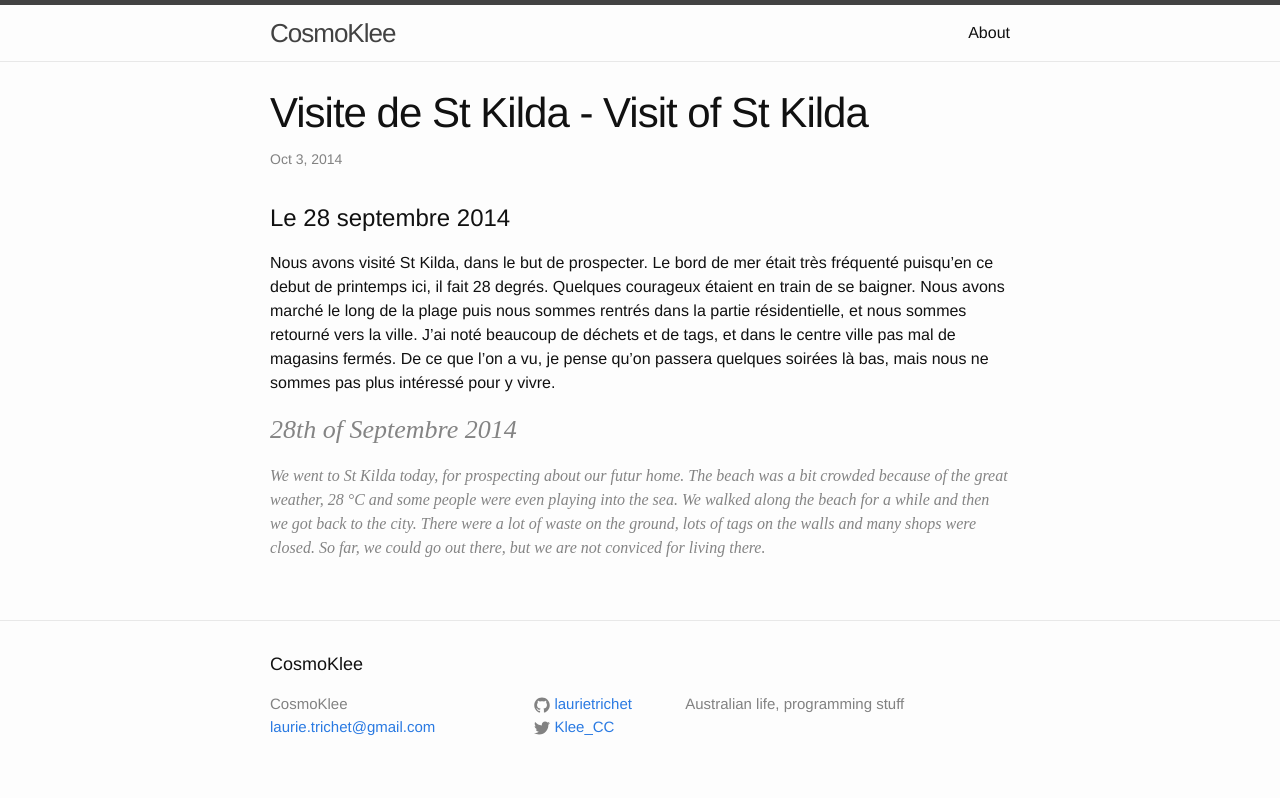
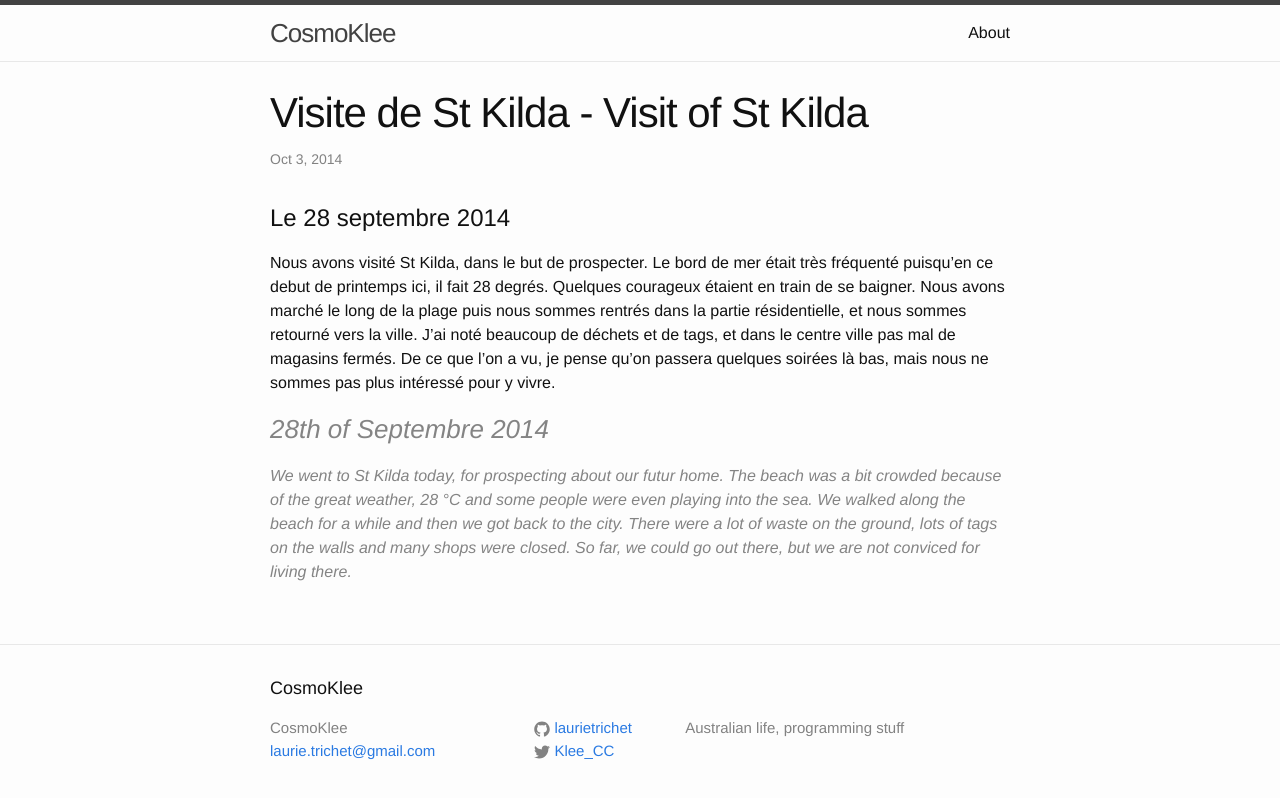
Before and after one commit to LaurieTrichet/laurietrichet.github.io, a Jekyll site: the page built from _posts/2014-09-28-St-Kilda.md, in a window 1280 px wide. Shown: the top 798 px of the page. Built offline with Jekyll 4.4.1, drawn with Linux system fonts in a browser that asks for light colours.

Commit message:
fix custom style

```diff
--- a/css/cosmoklee.css
+++ b/css/cosmoklee.css
@@ -1,5 +1,4 @@
 .translation {
 	font-style: italic;
 	color : #848484;
-	font-family: "Times New Roman", Times, serif;
 }
```
